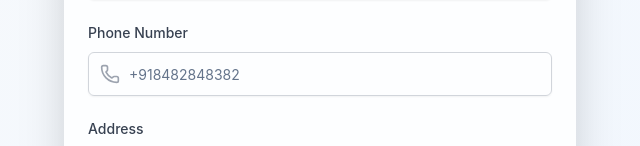
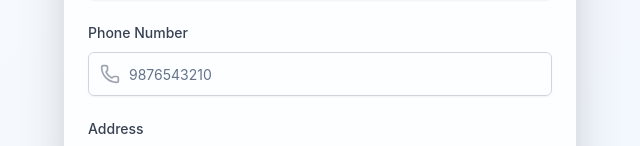
Before and after one commit to kodesparks/infraxpert-website-v1, a React (Vite) app: page /signup in a window 1280 px wide. Shown: the part 470-616 px from the top of the page, without its empty margins (320-960 px from the left). Built offline with nearby package versions, Linux system fonts and the light colour scheme.

Commit message:
[country code]

```diff
--- a/src/pages/SignupPage.jsx
+++ b/src/pages/SignupPage.jsx
@@ -44,11 +44,6 @@ const SignupPage = () => {
     e.preventDefault()
     setError('')
 
-    // Validate phone number format
-    if (formData.phone && !formData.phone.startsWith('+')) {
-      setError('Invalid phone number. Use format: +<country_code><number> (e.g., +917386898469)')
-      return
-    }
 
     if (formData.password !== formData.confirmPassword) {
       setError('Passwords do not match!')
@@ -172,7 +167,7 @@ const SignupPage = () => {
                     id="phone"
                     name="phone"
                     type="tel"
-                    placeholder="+918482848382"
+                    placeholder="9876543210"
                     value={formData.phone}
                     onChange={handleInputChange}
                     className="pl-10 h-11 border-gray-300 focus:border-blue-500 focus:ring-blue-500"
```
